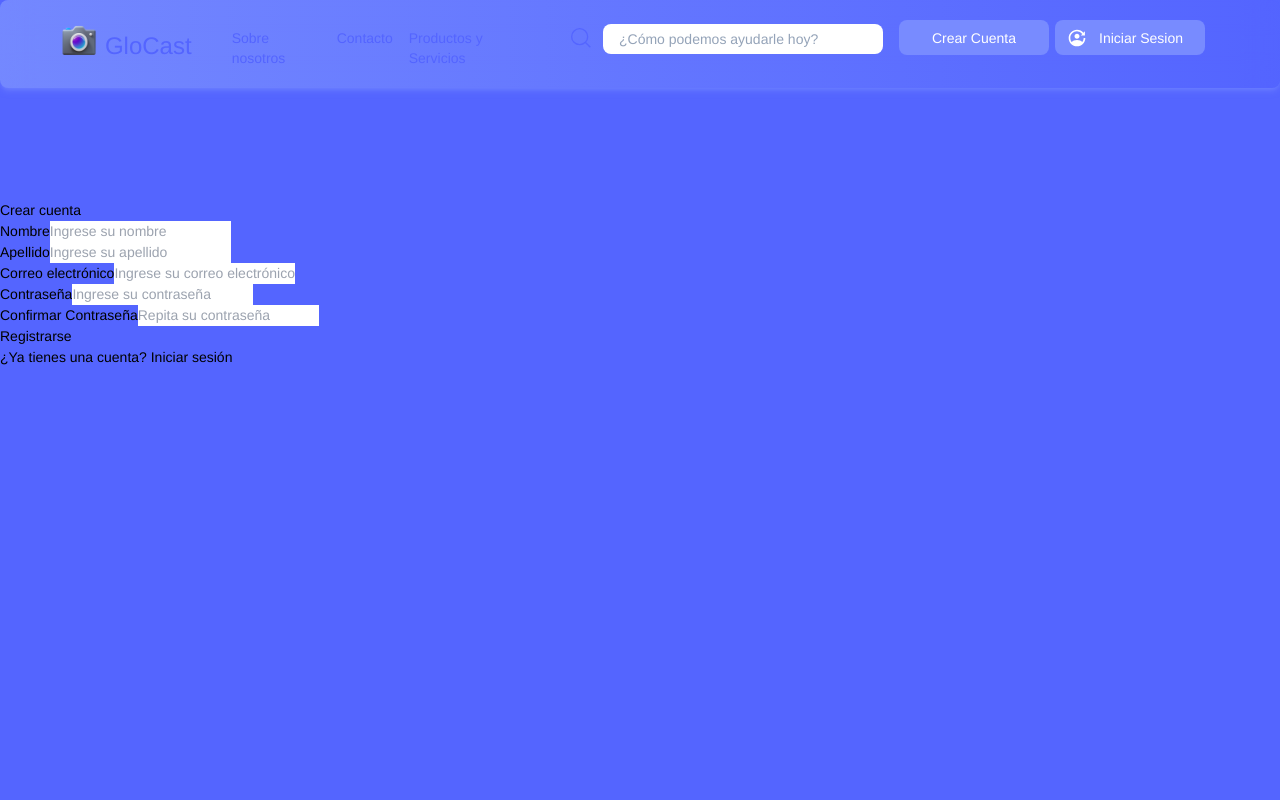
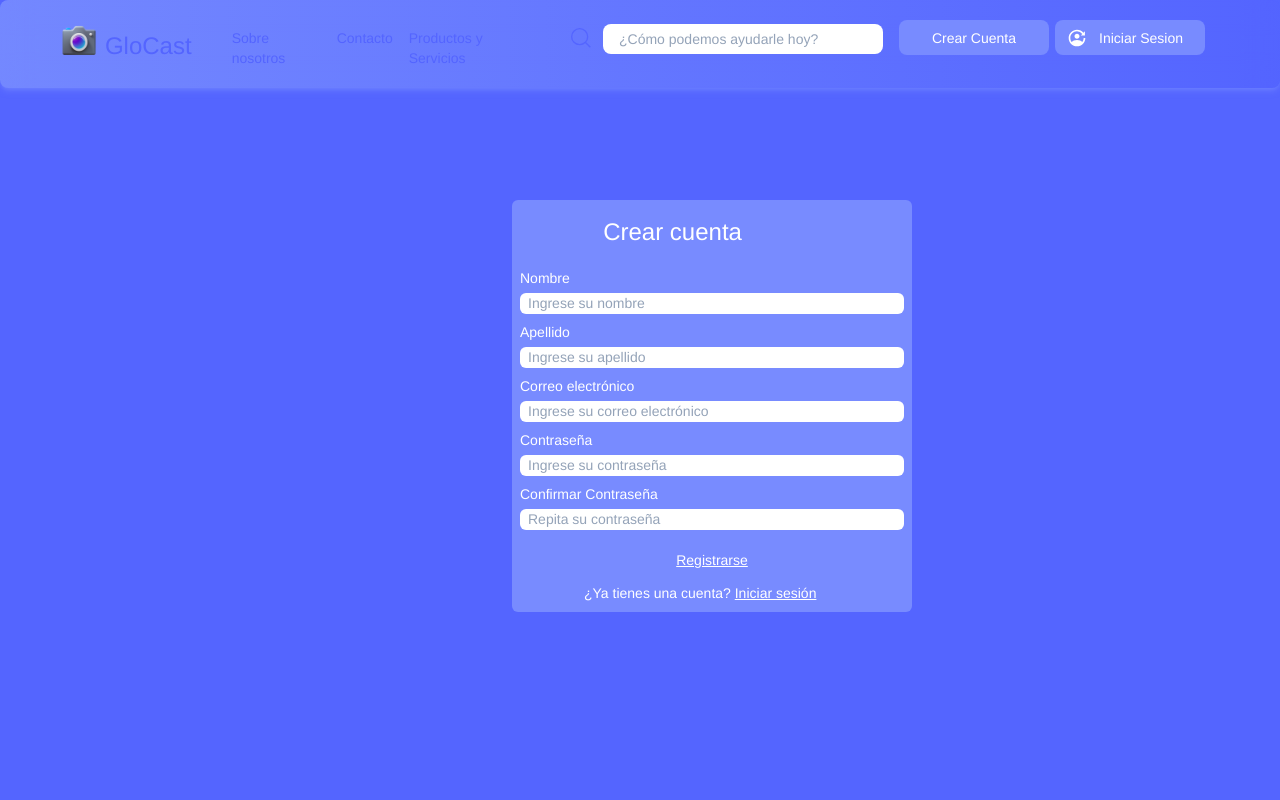
Before and after one commit to francoansaldi7/proyecto_integrador, a React (Vite) app in the folder frontend/: page /register in a window 1280 px wide. Shown: the top 800 px of the page. Built offline with nearby package versions, Linux system fonts and the light colour scheme; no server answers.

Commit message:
modif(frontend): first styling for login/register components

```diff
--- a/frontend/package.json
+++ b/frontend/package.json
@@ -11,18 +11,16 @@
     "watch": "vite build --watch"
   },
   "dependencies": {
-
     "@fortawesome/fontawesome-svg-core": "^6.4.2",
     "@fortawesome/free-brands-svg-icons": "^6.4.2",
     "@fortawesome/free-regular-svg-icons": "^6.4.2",
     "@fortawesome/free-solid-svg-icons": "^6.4.2",
     "@fortawesome/react-fontawesome": "^0.2.0",
-
     "antd": "^5.10.3",
-
     "dotenv": "^16.3.1",
+    "esbuild": "^0.19.5",
+    "font-awesome": "^4.7.0",
     "formik": "^2.4.5",
-    "font-awesome": "^4.7.0",
     "lottie-react": "^2.4.0",
     "react": "^18.2.0",
     "react-dom": "^18.2.0",
--- a/frontend/src/pages/Login.jsx
+++ b/frontend/src/pages/Login.jsx
@@ -34,7 +34,6 @@ function Login() {
   return (
 
     <main className="min-h-screen pt-[200px]">
-        <div>hola</div>
       <Formik
         validationSchema={validationSchema}
         initialValues={{ username: "", password: "" }}
@@ -51,15 +50,15 @@ function Login() {
           handleSubmit,
           isValid,
         }) => (
-          <div className="">
-            <h2 className="">Iniciar sesión</h2>
-            <form className="" noValidate onSubmit={handleSubmit}>
-              <label className="" htmlFor="username">
+          <div className="xl:gap-2 xl:w-[400px] xl:ml-[40vw] rounded-md p-2 bg-secondary">
+            <h2 className="text-white mt-2 ml-[6.5vw] mb-5 text-2xl">Iniciar sesión</h2>
+            <form className="flex flex-col justify-center gap-1 text-primary" noValidate onSubmit={handleSubmit}>
+              <label className="text-white" htmlFor="username">
                 Correo electrónico
               </label>
 
               <input
-                className=""
+                className="rounded-md placeholder:text-slate-400 placeholder:p-2 placeholder:ml-2"
                 type="username"
                 placeholder="Ingrese su email"
                 id="username"
@@ -73,11 +72,11 @@ function Login() {
                 {errors.username && touched.username && errors.username}
               </p>
 
-              <label className="" htmlFor="password">
+              <label className="text-white" htmlFor="password">
                 Contraseña
               </label>
               <input
-                className=""
+                className="rounded-md placeholder:text-slate-400 placeholder:p-2 placeholder:ml-2"
                 type="password"
                 placeholder="********"
                 id="password"
@@ -94,13 +93,13 @@ function Login() {
               <button
                 onSubmit={onSubmitLogin}
                 type="submit"
-                className=""
+                className="mt-3 text-white underline"
                 disabled={!isValid}
               >
                 Ingresar
               </button>
             </form>
-            <p className="">
+            <p className="mt-3 ml-20 text-white underline">
               ¿Aún no tienes cuenta?<Link to="/Register"> Registrate</Link>
             </p>
           </div>
--- a/frontend/src/pages/Register.jsx
+++ b/frontend/src/pages/Register.jsx
@@ -1,11 +1,8 @@
 import {useContext} from 'react'
 import { Link } from 'react-router-dom';
-import { Formik } from 'formik'
-import * as Yup from 'yup'
+import { Formik } from 'formik';
+import * as Yup from 'yup';
 import { AuthContex } from '../contexts/AuthContex';
-
-
-
 
 function Register() {
 
@@ -61,13 +58,14 @@ function Register() {
                 isValid,
 
             }) => (
-            <div>
-            <h2 className="">Crear cuenta</h2>
-            <form className="" noValidate onSubmit={handleSubmit}>
 
-                <label className="" htmlFor="name">Nombre</label>
+            <div className='xl:gap-2 xl:w-[400px] xl:ml-[40vw] rounded-md p-2 bg-secondary'>
+            <h2 className="text-white mt-2 ml-[6.5vw] mb-5 text-2xl">Crear cuenta</h2>
+            <form className="flex flex-col justify-center gap-1 text-primary" noValidate onSubmit={handleSubmit}>
 
-                <input className="" type="text"  id="name" placeholder="Ingrese su nombre"
+                <label className="text-white" htmlFor="name">Nombre</label>
+
+                <input className="rounded-md placeholder:text-slate-400 placeholder:p-2" type="text"  id="name" placeholder="Ingrese su nombre"
                 name="name"
                 required
                 onChange={handleChange('name')}
@@ -77,9 +75,9 @@ function Register() {
 
                 <p className="">{errors.name && touched.name && errors.name}</p>
 
-                <label className="" htmlFor="lastName">Apellido</label>
+                <label className="text-white" htmlFor="lastName">Apellido</label>
 
-                <input className="" type="text"  id="lastName" placeholder="Ingrese su apellido"
+                <input className="rounded-md placeholder:text-slate-400 placeholder:p-2" type="text"  id="lastName" placeholder="Ingrese su apellido"
                 name="lastName"
                 required
                 onChange={handleChange('lastName')}
@@ -89,9 +87,9 @@ function Register() {
 
                 <p className="">{errors.lastName && touched.lastName && errors.lastName}</p>
 
-                <label className="" htmlFor="email">Correo electrónico</label>
+                <label className="text-white" htmlFor="email">Correo electrónico</label>
 
-                <input className="" type="email" placeholder="Ingrese su correo electrónico" id="email"
+                <input className="rounded-md placeholder:text-slate-400 placeholder:p-2" type="email" placeholder="Ingrese su correo electrónico" id="email"
                 name="email"
                 required
                 onChange={handleChange('email')}
@@ -101,9 +99,9 @@ function Register() {
 
                 <p className="">{errors.email && touched.email && errors.email}</p>
 
-                <label className="" htmlFor="password">Contraseña</label>
+                <label className="text-white" htmlFor="password">Contraseña</label>
 
-                <input className="" type="password" placeholder="Ingrese su contraseña" id="password"
+                <input className="rounded-md placeholder:text-slate-400 placeholder:p-2" type="password" placeholder="Ingrese su contraseña" id="password"
                 name="password"
                 required
                 onChange={handleChange('password')}
@@ -113,8 +111,8 @@ function Register() {
 
                 <p className="">{errors.password && touched.password && errors.password}</p>
 
-                <label className="" htmlFor="confirmPassword">Confirmar Contraseña</label>
-                <input className="" type="password" placeholder="Repita su contraseña" id="confirmPassword" name="confirmPassword" required
+                <label className="text-white" htmlFor="confirmPassword">Confirmar Contraseña</label>
+                <input className="rounded-md placeholder:text-slate-400 placeholder:p-2 placeholder:ml-2" type="password" placeholder="Repita su contraseña" id="confirmPassword" name="confirmPassword" required
                 onChange={handleChange('confirmPassword')}
                 onBlur={() => setFieldTouched('confirmPassword')}
                 value={values.confirmPassword}
@@ -122,13 +120,15 @@ function Register() {
 
                 <p className="">{errors.confirmPassword && touched.confirmPassword && errors.confirmPassword}</p>
 
-                <button onSubmit={onSubmitRegistre} className="" type="submit" disabled={!isValid}>Registrarse</button>
+                <button onSubmit={onSubmitRegistre} className="mt-3 text-white underline" type="submit" disabled={!isValid}>Registrarse</button>
             </form>
-            <p className="">¿Ya tienes una cuenta? <Link to="/Login">Iniciar sesión</Link></p>
+            <p className="mt-3 ml-16 text-white">¿Ya tienes una cuenta? <Link to="/Login" className='underline'>Iniciar sesión</Link></p>
             </div>
             )}
             </Formik>
             <br /><br />
+
+            <hr className='mt-[300px]'/>
         </main>
     )
 }
```
Also changed, not shown: package.json (deleted, +0 -10 lines), 2 other files (tests, documents, lock files or other folders).
